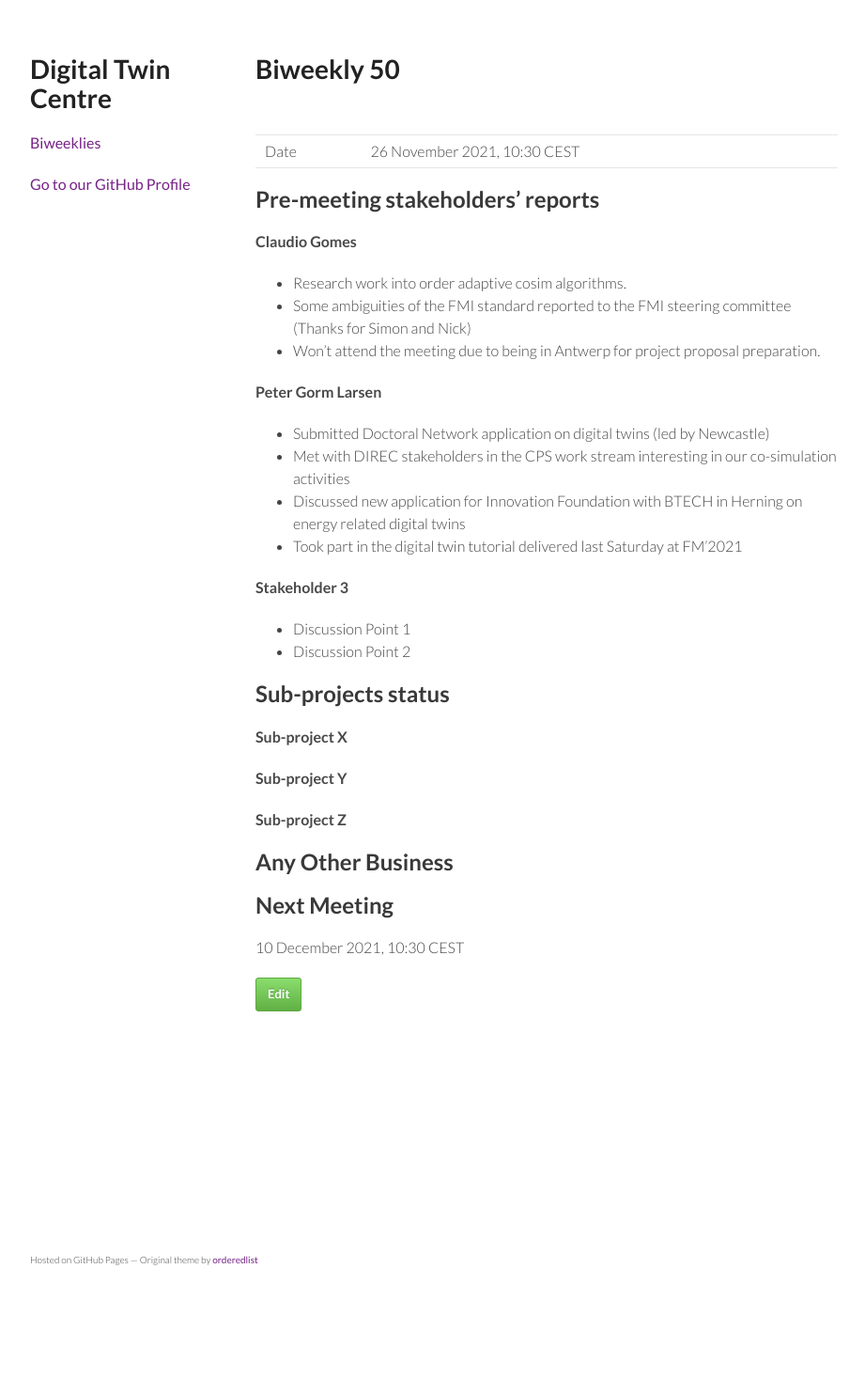
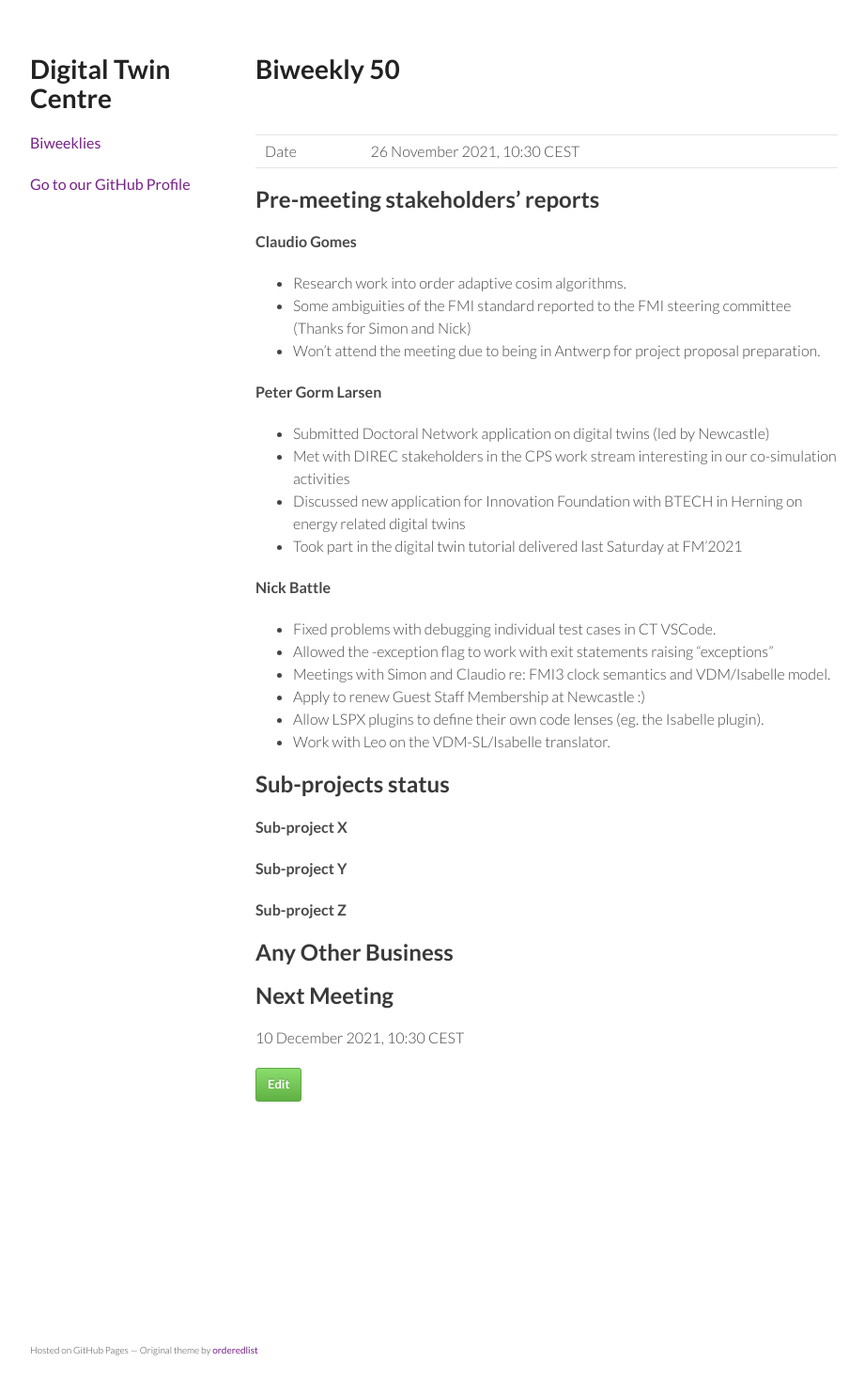
Before and after one commit to digitaltwincentre/digitaltwincentre.github.io, a Jekyll site: the page built from _biweeklies/Biweekly-50.md, in a window 1280 px wide. Shown: the whole page at 94% size, without its empty margins (178-1099 px from the left). Built offline with Jekyll 4.4.1, drawn with Linux system fonts in a browser that asks for light colours; nearby versions of some CDN libraries; before the commit the page ends 1370 px from its top, so only the background shows below that.

Commit message:
Update Biweekly-50.md

```diff
--- a/_biweeklies/Biweekly-50.md
+++ b/_biweeklies/Biweekly-50.md
@@ -31,10 +31,13 @@ date: 26 November 2021, 1030 CEST
 * Discussed new application for Innovation Foundation with BTECH in Herning on energy related digital twins
 * Took part in the digital twin tutorial delivered last Saturday at FM'2021
 
-#### Stakeholder 3
-* Discussion Point 1
-* Discussion Point 2
-
+#### Nick Battle
+* Fixed problems with debugging individual test cases in CT VSCode.
+* Allowed the -exception flag to work with exit statements raising "exceptions"
+* Meetings with Simon and Claudio re: FMI3 clock semantics and VDM/Isabelle model.
+* Apply to renew Guest Staff Membership at Newcastle :)
+* Allow LSPX plugins to define their own code lenses (eg. the Isabelle plugin).
+* Work with Leo on the VDM-SL/Isabelle translator.
 
 ## Sub-projects status
 
```
